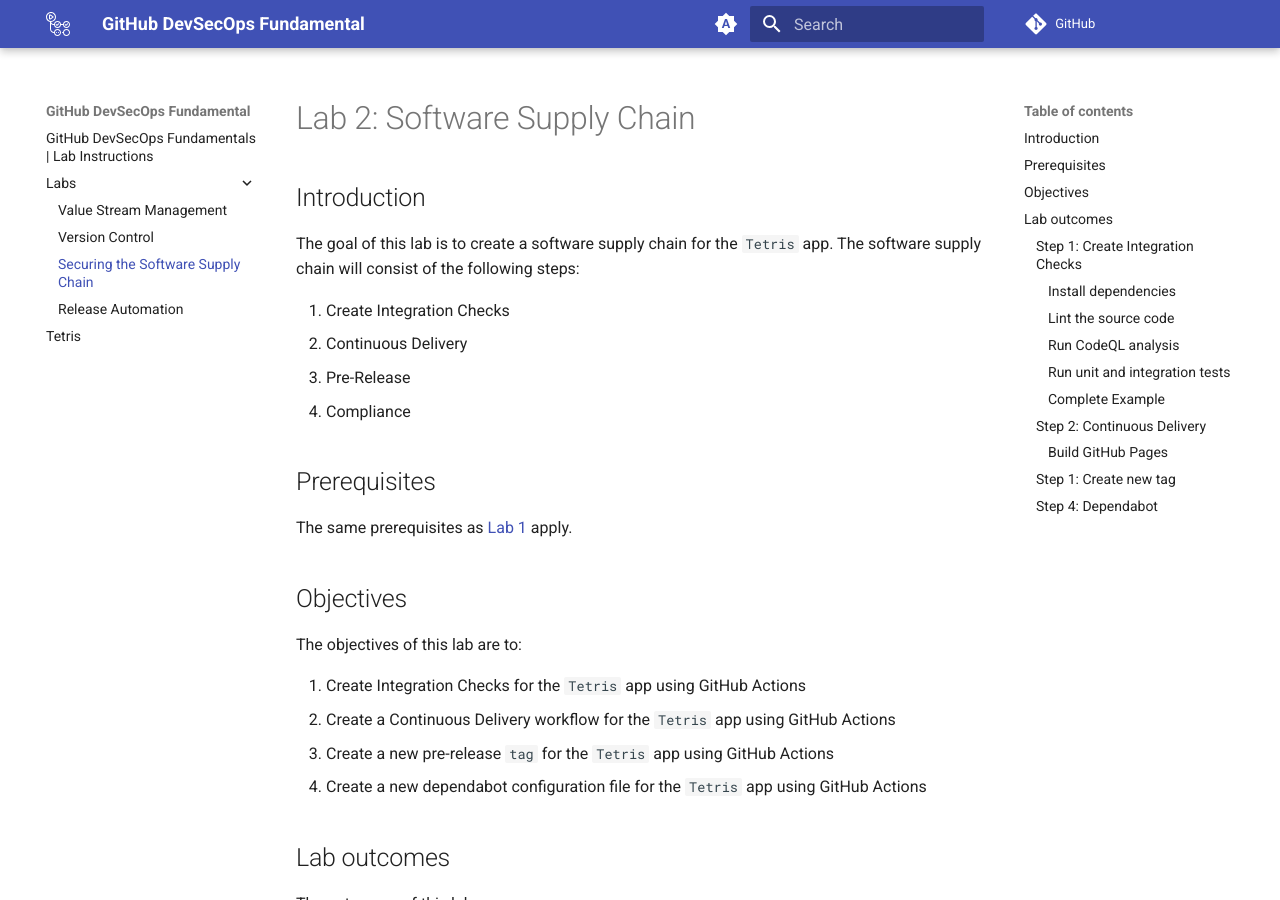
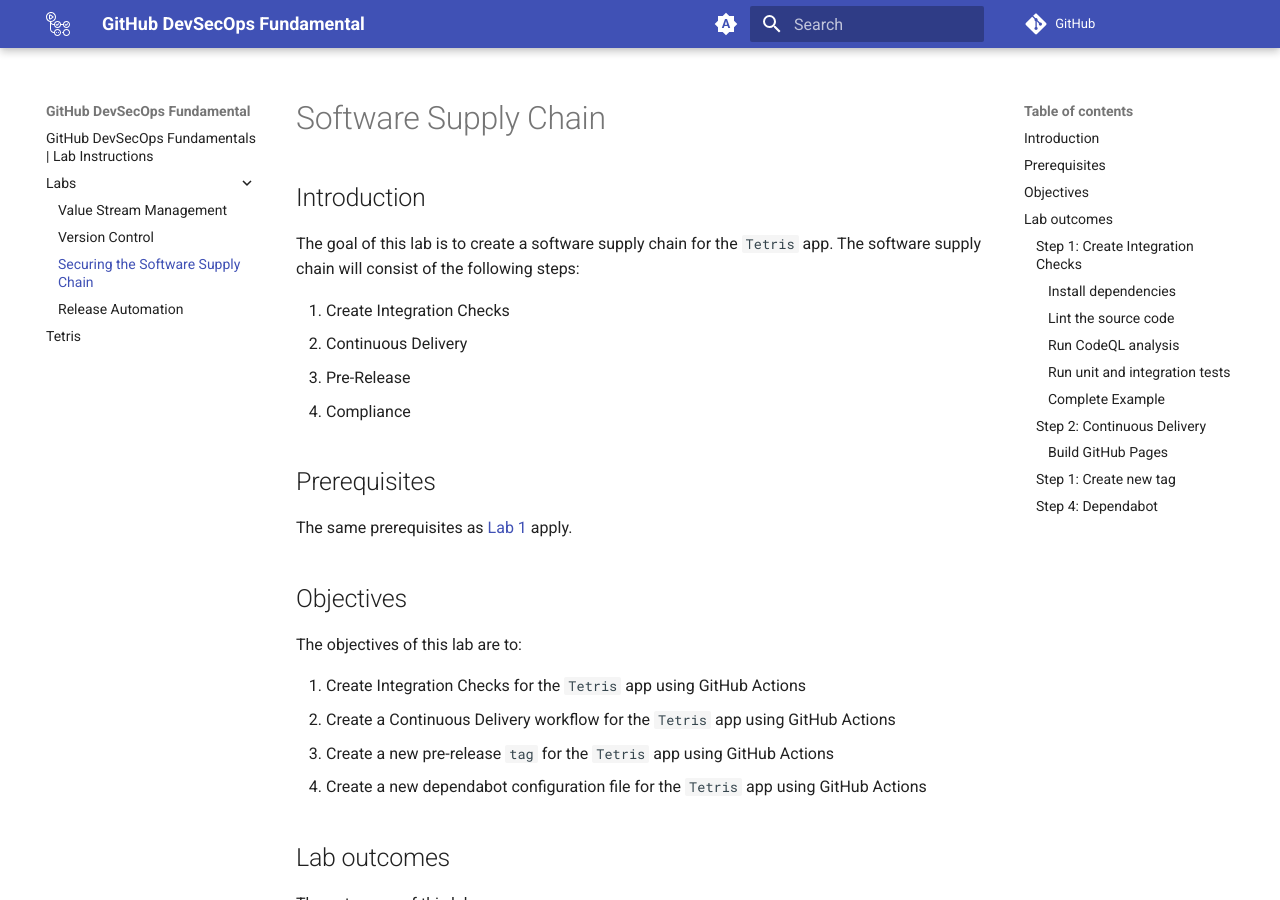
Before and after one commit to githubuniverseworkshops/github-devsecops-fundamentals, an MkDocs documentation site: the page built from docs/Software-Supply-Chain/index.md, in a window 1280 px wide and 900 px high. Built offline with MkDocs 1.6.1 and Material for MkDocs 9.7.7, drawn with Linux system fonts in a browser that asks for light colours; comment, search, counter and statistics services are not loaded.

Commit message:
Update index.md

```diff
--- a/docs/Software-Supply-Chain/index.md
+++ b/docs/Software-Supply-Chain/index.md
@@ -1,4 +1,4 @@
-# Lab 2: Software Supply Chain
+# Software Supply Chain
 
 ## Introduction
 
```
